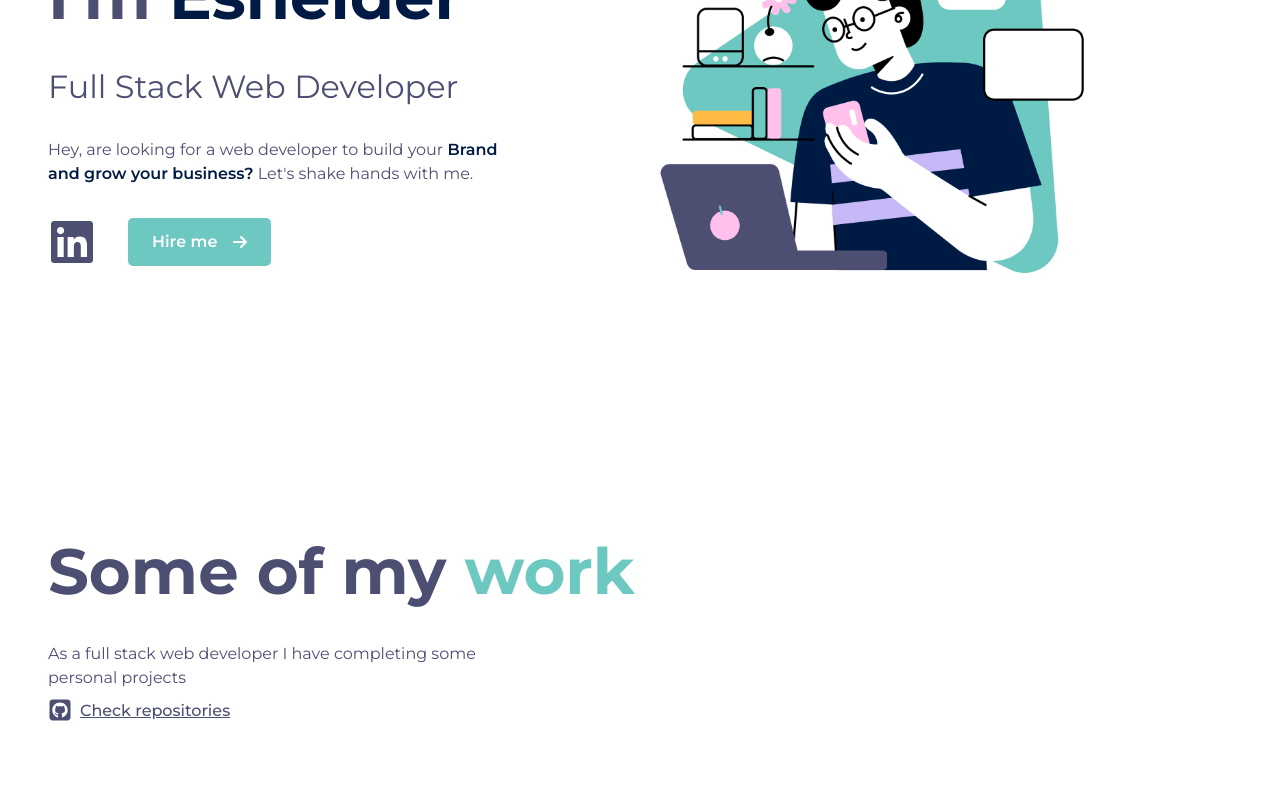
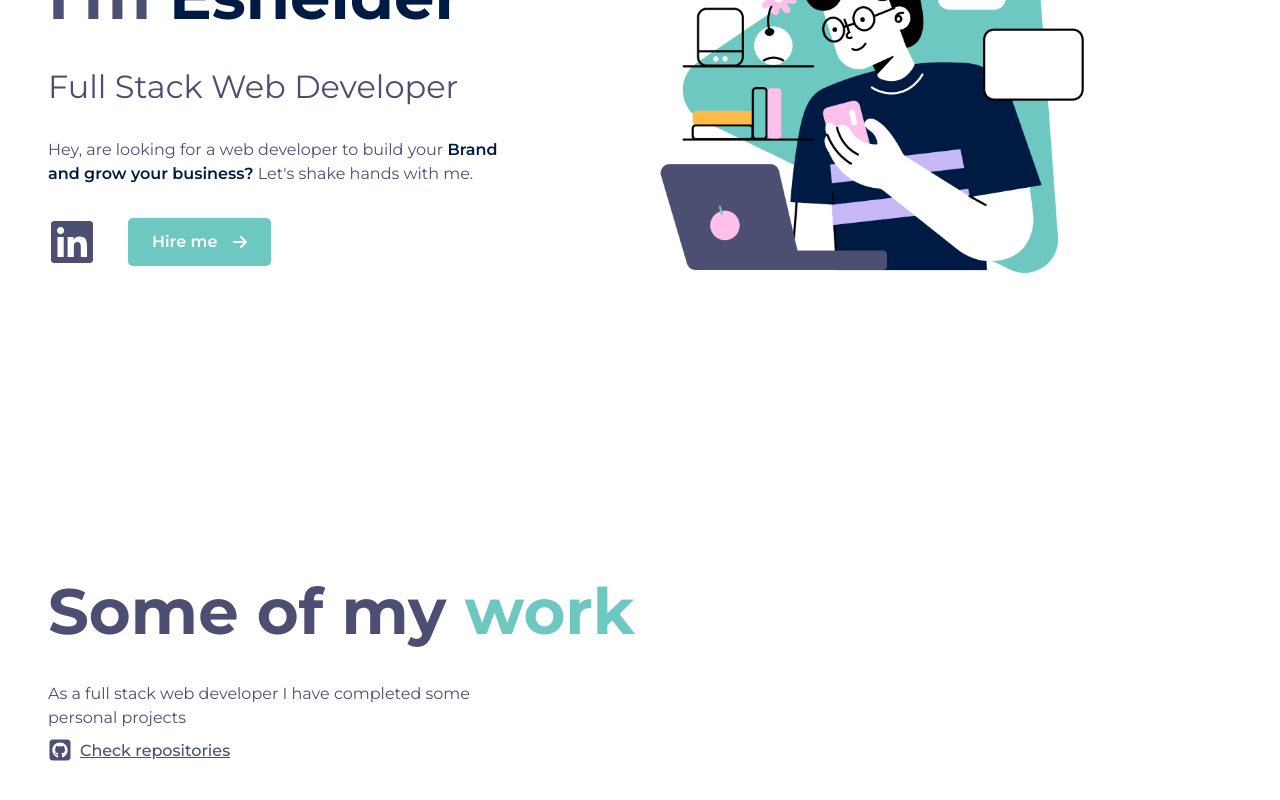
Before and after one commit to sneuder/portfolio, a React (Create React App) app: page / in a window 1280 px wide. Shown: the part 328-1128 px from the top of the page. Built offline with nearby package versions, Linux system fonts and the light colour scheme.

Commit message:
Fixing style bugs

```diff
--- a/src/components/projects/projects.jsx
+++ b/src/components/projects/projects.jsx
@@ -12,7 +12,7 @@ const Projects = () => {
           Some of my <span className={style.headerDecoration}>work</span>
         </h1>
         <p className={style.text}>
-          As a full stack web developer I have completing some personal projects
+          As a full stack web developer I have completed some personal projects
         </p>
         <div className={style.linkRepositoriesContainer}>
           <FontAwesomeIcon className={style.gitHubIcon} icon={faGithubSquare} />
--- a/src/components/projects/projects.module.scss
+++ b/src/components/projects/projects.module.scss
@@ -3,7 +3,7 @@
 .background {
   width: 100%;
   min-height: 100vh;
-  padding-top: 60px;
+  padding-top: 100px;
   padding-left: 3rem;
 
   .headerContainer {
```
